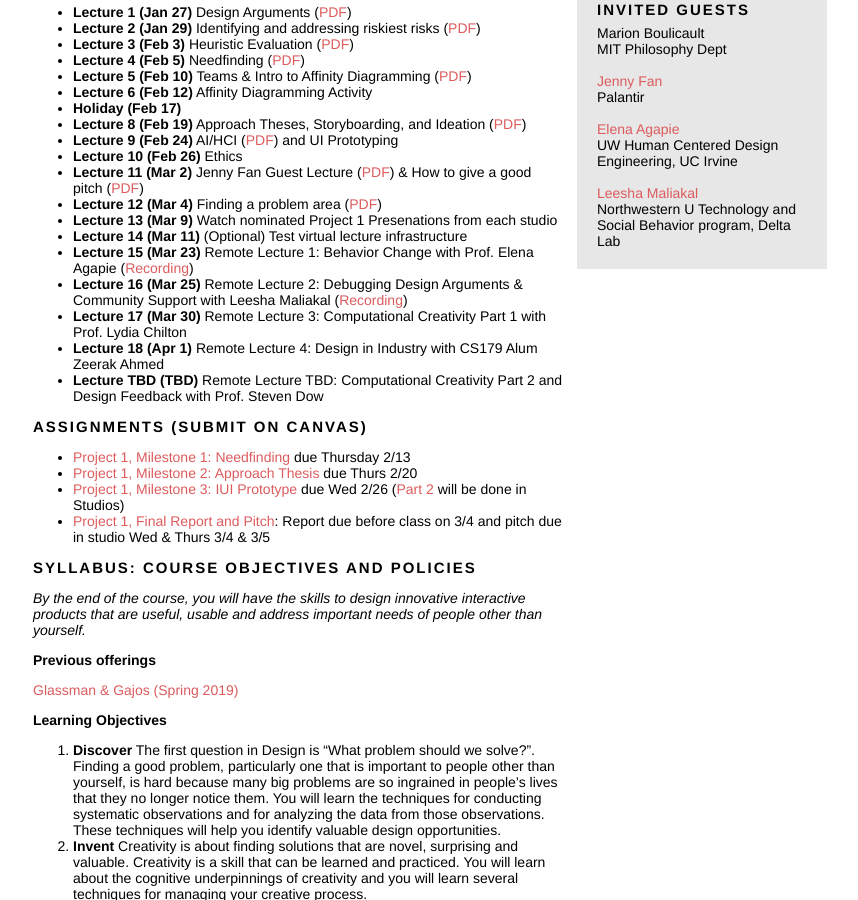
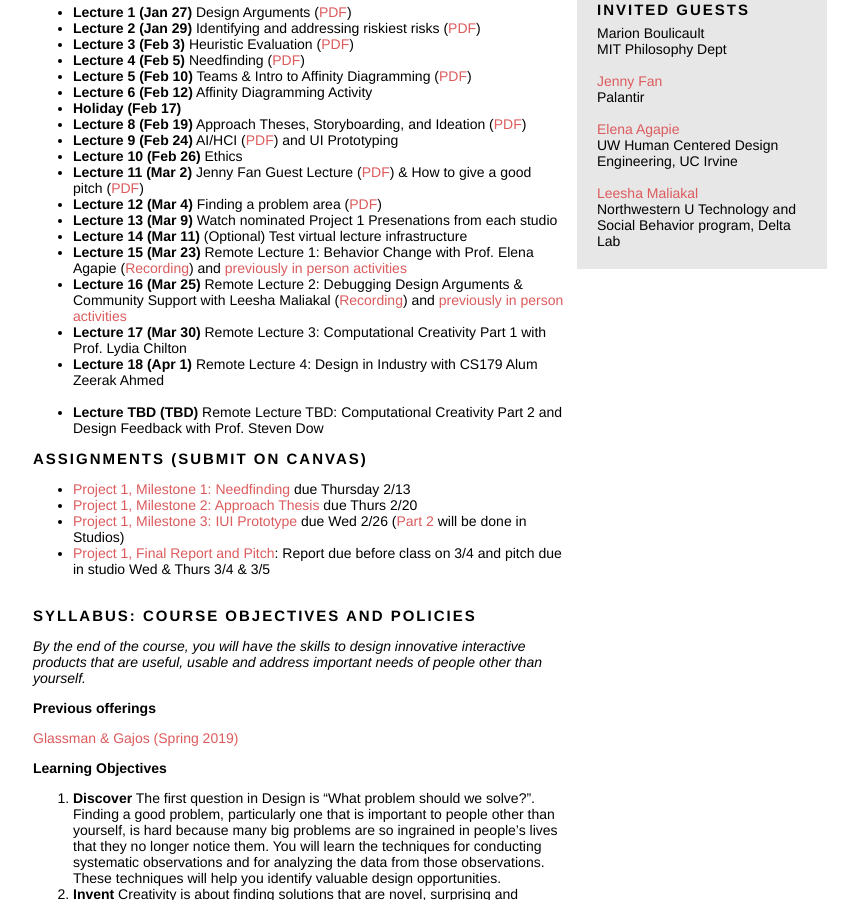
Before and after one commit to eglassman/eglassman.github.io, a Jekyll site: the page built from cs179.html, in a window 1280 px wide and 900 px high, scrolled down 598 px. Shown: the whole window, without its empty margins (210-1068 px from the left). Built offline with Jekyll 4.4.1, drawn with Linux system fonts in a browser that asks for light colours.

Commit message:
added in person activity links

```diff
--- a/cs179.html
+++ b/cs179.html
@@ -81,10 +81,11 @@ The course covers skills and techniques necessary to design innovative interacti
         <li><b>Lecture 12 (Mar 4)</b> Finding a problem area (<a href="https://www.dropbox.com/s/dyu48bjuf1prwbe/session%205b%20--%20finding%20a%20problem%20area.pdf?dl=0">PDF</a>)</li>
         <li><b>Lecture 13 (Mar 9)</b> Watch nominated Project 1 Presenations from each studio</li>
         <li><b>Lecture 14 (Mar 11)</b> (Optional) Test virtual lecture infrastructure</li>
-        <li><b>Lecture 15 (Mar 23)</b> Remote Lecture 1: Behavior Change with Prof. Elena Agapie (<a href="https://cs179.libsyn.com/design-arguments-and-community-support-0">Recording</a>)</li>
-        <li><b>Lecture 16 (Mar 25)</b> Remote Lecture 2: Debugging Design Arguments & Community Support with Leesha Maliakal (<a href="https://cs179.libsyn.com/behavior-change">Recording</a>)</li>
+        <li><b>Lecture 15 (Mar 23)</b> Remote Lecture 1: Behavior Change with Prof. Elena Agapie (<a href="https://cs179.libsyn.com/design-arguments-and-community-support-0">Recording</a>) and <a href="https://canvas.harvard.edu/courses/64925/assignments/354688">previously in person activities</a></li>
+        <li><b>Lecture 16 (Mar 25)</b> Remote Lecture 2: Debugging Design Arguments & Community Support with Leesha Maliakal (<a href="https://cs179.libsyn.com/behavior-change">Recording</a>) and <a href="https://canvas.harvard.edu/courses/64925/assignments/355311">previously in person activities</a></li>
         <li><b>Lecture 17 (Mar 30)</b> Remote Lecture 3: Computational Creativity Part 1 with Prof. Lydia Chilton</li>
         <li><b>Lecture 18 (Apr 1)</b> Remote Lecture 4: Design in Industry with CS179 Alum Zeerak Ahmed</li>
+        <br>
         <li><b>Lecture TBD (TBD)</b> Remote Lecture TBD: Computational Creativity Part 2 and Design Feedback with Prof. Steven Dow</li>
         <!-- <li><b>Lecture 5 part 1</b> How to Present a Paper in 279r (<a href="How-to-present-279r.pdf">PDF</a>)</li>
         <li><b>Lecture 5 part 2</b> PL Paper Presentation Example (<a href="slides_pl_paper.pdf">PDF</a>)</li> -->
@@ -101,7 +102,7 @@ The course covers skills and techniques necessary to design innovative interacti
       <li><a href="https://docs.google.com/document/d/1AoL5rzFbnwr12l1PDJgjzX6ZbnbERjeVdjoAqKhN2-k/edit?usp=sharing">Project 1, Milestone 2: Approach Thesis</a> due Thurs 2/20</li>
       <li><a href="https://docs.google.com/document/d/1smorJk-lT6RlFOgUIBeeBQI4LDInjvsHKbAkWPMEKOA/edit?usp=sharing">Project 1, Milestone 3: IUI Prototype</a> due Wed 2/26 (<a href="https://docs.google.com/document/d/1BRE4dAKKZnG7yEuaCLuDVoBSGXANbQdic7XJiuGWUt8/edit?usp=sharing">Part 2</a> will be done in Studios)</li>
       <li><a href="https://docs.google.com/document/d/1a4qk5QkgRa0DV_0mn9IsgmiifC5jQOHltkZeOk7kIs0/edit?usp=sharing">Project 1, Final Report and Pitch</a>: Report due before class on 3/4 and pitch due in studio Wed & Thurs 3/4 & 3/5</li>
-      <!-- <li></li> -->
+      <br>
       </ul>
     </div>
 
```
